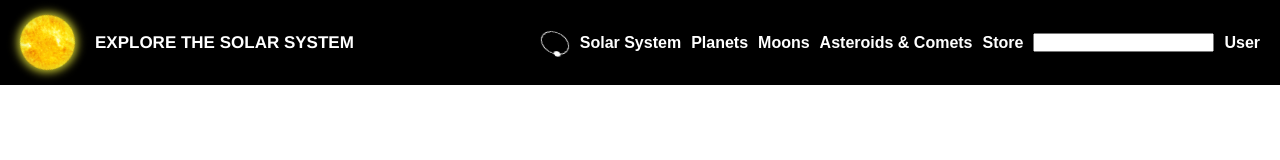
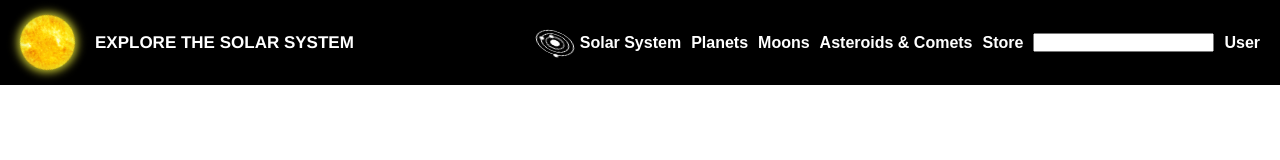
Before and after one commit to canbayazit/3D-Solar-System-App, a React (Create React App) app: page / in a window 1280 px wide. Shown: the top 160 px of the page. Built offline with nearby package versions, Linux system fonts and the light colour scheme.

Commit message:
orrery logo styling

```diff
--- a/src/Components/Header/style.module.scss
+++ b/src/Components/Header/style.module.scss
@@ -74,14 +74,37 @@
             display: flex;
             justify-content: center;
             align-items: center;
-            transform: rotate3d(1,1,-1,55deg);
+            position: relative;
+            transform: rotate3d(1,0.4,0,55deg);
+            .outmost_circle{
+                width: 40px;
+                height: 40px;
+                border-radius: 50%;
+                border: 1.6px solid white;
+                position: absolute;
+                display: flex;
+                justify-content: center;
+                align-items: center;
+                .outmost_dot{
+                    width: 45px;
+                    height: 45px;
+                    animation: rotate 11s linear infinite;
 
+                    &::after{
+                        content: '';
+                        position: absolute;
+                        width: 5px;
+                        height: 5px;
+                        background-color: white;
+                        border-radius: 50%;
+                    }
+                }
+            }
             .outer_circle{
                 width: 30px;
                 height: 30px;
                 border-radius: 50%;
-                border: 1px solid white;
-                position: relative;
+                border: 1.6px solid white;
                 display: flex;
                 justify-content: center;
                 align-items: center;
@@ -91,12 +114,12 @@
                     width: 33px;
                     height: 33px;
                     // background-color: red;
-                    animation: rotate 10s linear infinite;
+                    animation: rotate 7s linear infinite;
                     &::after{
                         content: '';
                         position: absolute;
-                        width: 7px;
-                        height: 7px;
+                        width: 5px;
+                        height: 5px;
                         background-color: white;
                         border-radius: 50%;
                 }
@@ -106,22 +129,43 @@
                         }
                       }
 
-                    .inner_circle{
-                        width: 20px;
-                        height: 20px;
-                        border-radius: 50%;
-                        border: 1px solid white;
-                        position: relative;
 
-                    }
               }
-            //   @keyframes rotate {
-            //     100%{
-            //         transform: rotate(360deg);
-            //     }
-            //   }
+
+            }
+
+            .inner_circle{
+                width: 20px;
+                height: 20px;
+                border-radius: 50%;
+                border: 1.6px solid white;
+                position: absolute;
+                animation: rotate 3s linear infinite;
+                left:5px;
+                .inner_dot{
+                    width: 28px;
+                    height: 28px;
 
 
+                    &::after{
+                        content: '';
+                        position: absolute;
+                        width: 5px;
+                        height: 5px;
+                        background-color: white;
+                        border-radius: 50%;
+                }
+
+                }
+
+
+            }
+            .sun{
+                width: 10px;
+                height: 10px;
+                background-color: white;
+                position: absolute;
+                border-radius: 50%;
             }
         }
     }
```
